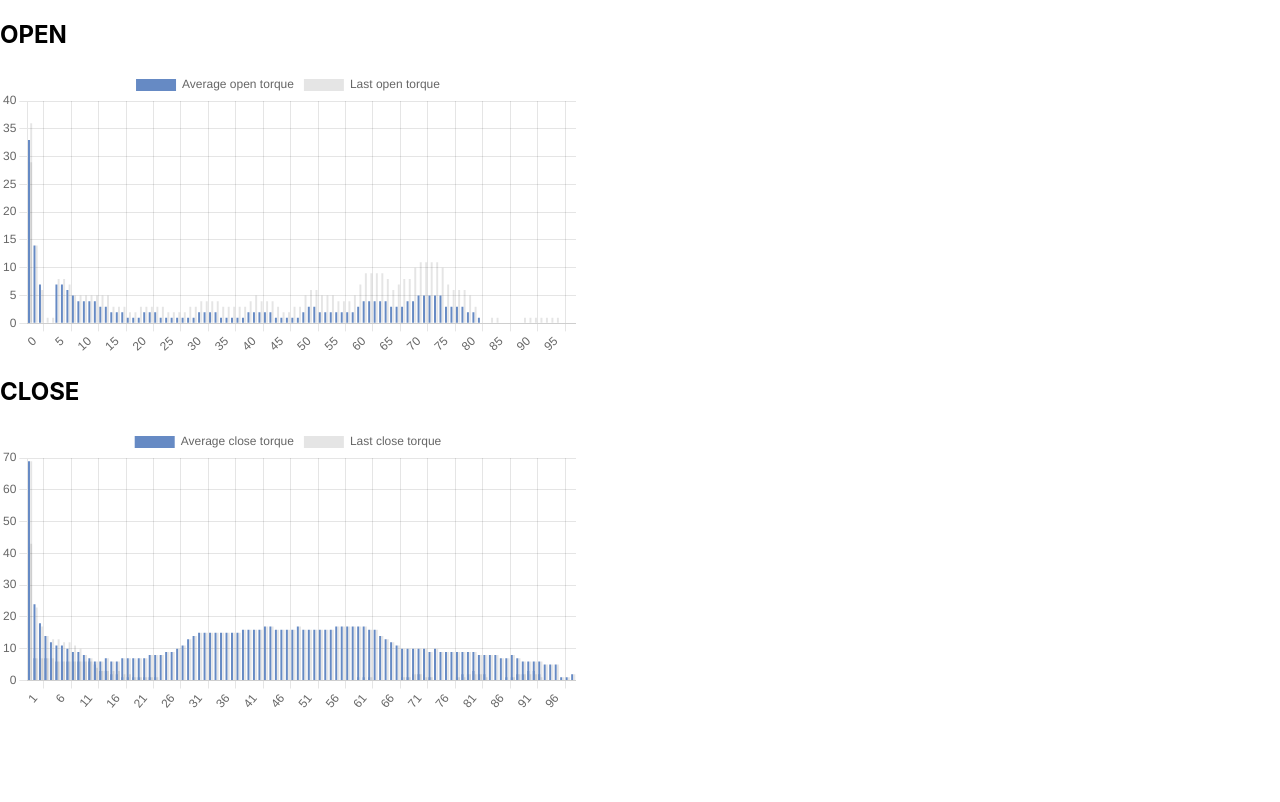
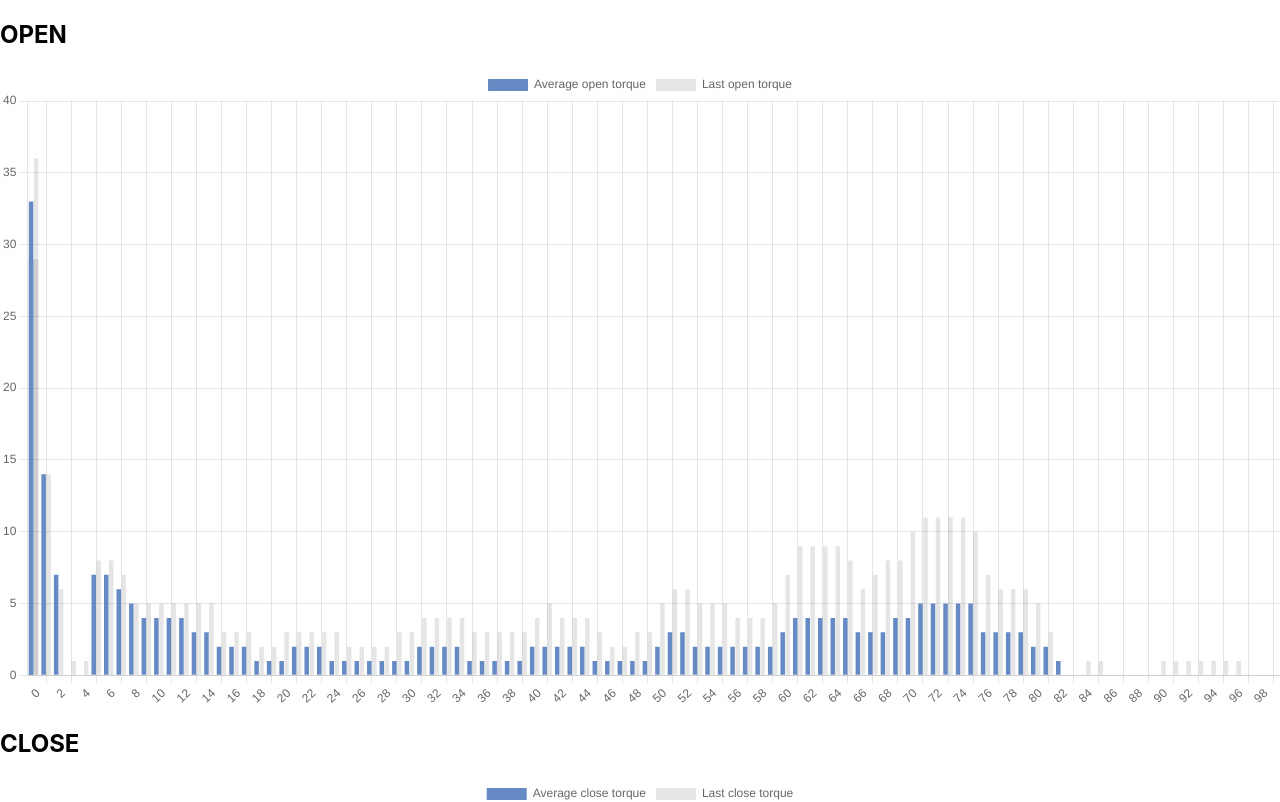
Before and after one commit to gvincenta-pingco/torque, a React (Create React App) app: page / in a window 1280 px wide. Shown: the top 802 px of the page. Built offline with nearby package versions, Linux system fonts and the light colour scheme.

Commit message:
format all documents

```diff
--- a/src/App.css
+++ b/src/App.css
@@ -1,3 +1,3 @@
 .GraphItem{
-  width: 45%;
+  width: 100%;
 }
--- a/src/OpenTorque.js
+++ b/src/OpenTorque.js
@@ -1,68 +1,72 @@
 //external imports
-import {Bar} from 'react-chartjs-2';
-import { useMemo, useState } from 'react';
+import { Bar } from "react-chartjs-2";
+import { useMemo } from "react";
 
 //internal imports
-import torqueData from './data.json';
-import { extractTorqueData } from './utils';
+import torqueData from "./data.json";
+import { extractTorqueData } from "./utils";
 
-
-
-
-function OpenTorque(props){
+function OpenTorque(props) {
   //sample data for chartjs data.
-    const data = useMemo(() => { //memoize data.
-        const {dataset, labels} = extractTorqueData({ //extract relevant data for those that are Open.
+  const data = useMemo(() => {
+    //memoize data.
+    const { dataset, labels } = extractTorqueData({
+      //extract relevant data for those that are Open.
       data: torqueData,
-            currentProfile : 1,
-            currentDirection  : "Open"
-        })
-        return { //prepare data structure for chartJS
+      currentProfile: 1, //assume that you are only looking at profile 1.
+      currentDirection: "Open",
+    });
+    return {
+      //prepare data structure for chartJS
       labels,
-            datasets: [{
-                label: 'Average open torque', //for Average open torque bar
+      datasets: [
+        {
+          label: "Average open torque", //for Average open torque bar
           data: dataset,
           backgroundColor: "#668ac4", //blue color
           parsing: {
-                    yAxisKey: 'AverageTorque'
-                }
-            }, {
-                label: 'Last open torque', //for Last open torque bar
+            yAxisKey: "AverageTorque",
+          },
+        },
+        {
+          label: "Last open torque", //for Last open torque bar
           data: dataset,
           parsing: {
-                    yAxisKey: 'LastTorque'
-                }
-            }]
-        }
-    }, [torqueData])
-    return ( <>
-    <h2> OPEN </h2><Bar
-    data={ data}
+            yAxisKey: "LastTorque",
+          },
+        },
+      ],
+    };
+  }, [torqueData]);
+  return (
+    <>
+      <h2> OPEN </h2>
+      <Bar
+        data={data}
         options={{
-
-        scales:{
+          scales: {
             xAxis: {
               display: true,
-                text: "Valve Position"
+              text: "Valve Position",
             },
-            yAxis:{
+            yAxis: {
               display: true,
-                text: "Required Torque (%)"
-            }
+              text: "Required Torque (%)",
+            },
           },
 
-        title:{
-        display:true,
-        text:'Open',
-        fontSize:20
+          title: {
+            display: true,
+            text: "Open",
+            fontSize: 20,
           },
-        legend:{
-            display:true,
-            position:'right'
-        }
+          legend: {
+            display: true,
+            position: "right",
+          },
         }}
       />
-  </>);
-
+    </>
+  );
 }
 export default OpenTorque;
--- a/src/utils.js
+++ b/src/utils.js
@@ -2,22 +2,27 @@
 1. what profile we are looking at
 2. direction: "Open" or "Close"
 */
-export const extractTorqueData = ({data, currentProfile, currentDirection}) => {
-    const filteredData =  data.filter(({Direction,  Profile} ) =>
+export const extractTorqueData = ({
+  data,
+  currentProfile,
+  currentDirection,
+}) => {
+  const filteredData = data
+    .filter(
+      ({ Direction, Profile }) =>
         currentProfile === Profile && Direction === currentDirection //only allow matching profile & direction.
-    ).map(({ AverageTorque,LastTorque, Position} ) => {
-        return {
-            AverageTorque,LastTorque,
-            x: Position, //relabel Position with 'x' for chartJS
-        };
-    })
-    const labels = Array //gives out x-axis labels
-    .from( new Set(
-        filteredData.map(({x}) => Number(x))
-    ) )
+    )
+    .map(({ AverageTorque, LastTorque, Position }) => {
+      return {
+        AverageTorque,
+        LastTorque,
+        x: Position, //relabel Position with 'x' for chartJS
+      };
+    });
+  const labels = Array.from(new Set(filteredData.map(({ x }) => Number(x)))); //gives out x-axis labels
 
-    return {
-        dataset: filteredData,
-        labels
-    }
-}
+  return {
+    dataset: filteredData,
+    labels,
+  };
+};
```
Also changed, not shown: src/App.js (+10 -6 lines). Lines whose indentation alone changed are shown as unchanged.
